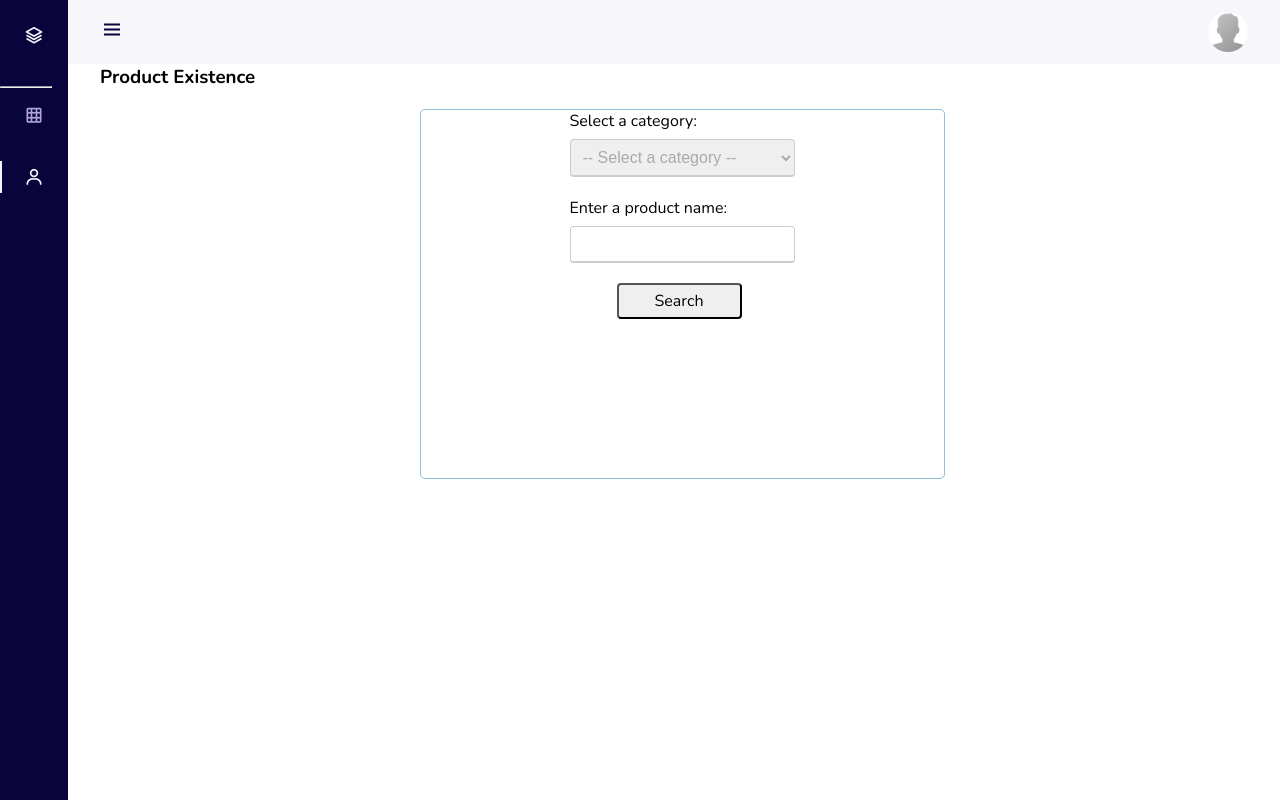
After one commit to Anceley-Mahara/Techincal-Assessment, a PHP site: page /views/product-existence.php in a window 1280 px wide. The commit adds this page. Run offline with PHP 8.4, Linux system fonts and the light colour scheme.

Commit message:
Added MVC files

```diff
--- a/assets/css/style.css
+++ b/assets/css/style.css
@@ -109,6 +109,7 @@ a{
   color:var(--first-color-light);
   margin-bottom:1.5rem;
   transition:.3s;
+
 }
 .nav__link:hover{
   color:var(--white-color);
@@ -143,6 +144,51 @@ p{
   line-height: 1.6;
 }
 
+.search-box {
+  width: 100%;
+  max-width: 525px;
+  min-height: 370px;
+  position: relative;
+  border: #297fb981 1px solid;
+  border-radius: 5px;
+  margin: auto;
+  display: flex;
+  flex-direction: column;
+  align-items: center; /* Center the form fields horizontally */
+}
+
+.search-box .search-field {
+  border: #ccc 1px solid;
+  border-bottom: #ccc 2px solid;
+  padding: 8px;
+  width: 100%; /* Make the search field take the full width */
+  display: block;
+  color: #AAAAAA;
+  margin-top: 7px;
+  font-size: 1em;
+  border-radius: 4px;
+}
+.search-box .button {
+  margin-top: 15px; /* Add margin to the button */
+  width:125px;
+  padding-top:5px;
+  padding-bottom:5px;
+  border-radius:4px;
+  margin-top:20px;
+  margin-bottom:20px;
+  margin-left:47px;
+  font-family: var(--body-font);
+  font-size: var(--normal-font-size);
+}
+.button:hover{
+  background:#c8c8c9;
+}
+
+/* Optional: Add spacing between form fields */
+.search-box .group:not(:last-child) {
+  margin-bottom: 20px;
+}
+
 @media screen and (min-width:768px){
   body{
     margin:calc(var(--header-height) + 1rem) 0 0 0;
@@ -172,3 +218,6 @@ p{
     padding-left:calc(var(--nav-width) + 188px);
   }
 }
+select {
+  margin-bottom: 20px;
+}
--- /dev/null
+++ b/assets/javascript/search.js
@@ -0,0 +1,12 @@
+function validateForm() {
+	var letters = /^[A-Za-z]+$/;
+	var productName = document.forms["searchForm"]["productName"].value;
+    var category = document.forms["searchForm"]["category"].value;
+
+	if (productName == "" || category == "") {
+	  alert("Search fields must be filled out");
+	  return false;
+	}else if (productName.match(letters)){
+		return true;
+	}
+  }
--- a/assets/javascript/sidebar-dropdown.js
+++ /dev/null
@@ -1,6 +0,0 @@
-const categoriesDropdown = document.getElementById("categories-dropdown");
-const categoriesSubmenu = categoriesDropdown.querySelector(".submenu");
-
-categoriesDropdown.addEventListener("click", () => {
-  categoriesSubmenu.classList.toggle("open");
-});
--- /dev/null
+++ b/controllers/category-controller.php
@@ -0,0 +1,52 @@
+<?php
+class CategoryController {
+
+    public function getData(): array {
+        $json_data = file_get_contents('../data.json');
+        $data = json_decode($json_data);
+
+        return $data;
+    }
+
+    public function getProductsInCategory(string $selectedCategory): array {
+        // Get data from the data source
+        $data = $this->getData();
+        // Time complexity: O(n)
+        // Get all products in the selected category
+        $selectedCategoryData = null;
+        foreach ($data as $categoryData) {
+            if ($categoryData->name === $selectedCategory) {
+                $selectedCategoryData = $categoryData;
+                break;
+            }
+        }
+          // If the selected category is found, return its products
+          if ($selectedCategoryData) {
+            return $selectedCategoryData->products;
+        }
+        // If the selected category is not found, return an empty array
+        return [];
+    }
+
+    public function doesProductExistInCategory(string $selectedCategory, string $productName): bool {
+    // Get data from the data source
+    $data = $this->getData();
+
+    // Search for the product in the selected category
+    $productFound = [];
+    foreach ($data as $category) {
+        // Time complexity: O(n)
+        if ($category->name == $selectedCategory) {
+            foreach ($category->products as $product) {
+                if (strpos(strtolower($product->name), strtolower($productName)) !== false) {
+                    //product found
+                    return true;
+                }
+            }
+        }
+    }
+     // Product not found in the specified category
+     return false;
+}
+
+}
--- /dev/null
+++ b/controllers/product-controller.php
@@ -0,0 +1,4 @@
+<?php
+    class ProductController {
+
+    }
--- /dev/null
+++ b/data.json
@@ -0,0 +1,24 @@
+[
+    {
+        "name": "Mens",
+        "products": [
+            {
+                "name": "Blue Shirt"
+            },
+            {
+                "name": "Red T-Shirt"
+            }
+        ]
+    },
+    {
+        "name": "Kids",
+        "products": [
+            {
+                "name": "Sneakers"
+            },
+            {
+                "name": "Toy car"
+            }
+        ]
+    }
+]
--- /dev/null
+++ b/views/product-existence.php
@@ -0,0 +1,95 @@
+<?php
+require_once('../controllers/category-controller.php');
+$result = new CategoryController();
+$data = $result->getData();
+
+// Check if the form is submitted
+if ($_SERVER["REQUEST_METHOD"] === "POST") {
+    // Get the selected category from the user
+    $selectedCategory = isset($_POST['category']) ? $_POST['category'] : null;
+
+    // Get the product name from the user
+    $productName = isset($_POST['productName']) ? $_POST['productName'] : null;
+
+    // Check if the product exists in the selected category
+    $productExists = $result->doesProductExistInCategory($selectedCategory, $productName);
+
+}
+?>
+
+<!DOCTYPE html>
+<html lang="en">
+    <head>
+        <meta charset="UTF-8">
+        <meta name="viewport" content="width=device-width, initial-scale=1.0">
+
+        <!-- ===== BOX ICONS ===== -->
+        <link href='https://cdn.jsdelivr.net/npm/boxicons@2.0.5/css/boxicons.min.css' rel='stylesheet'>
+
+        <!-- ===== CSS ===== -->
+        <link rel="stylesheet" href="../assets/css/style.css">
+
+        <title>Products</title>
+    </head>
+    <body id="body-pd">
+        <header class="header" id="header">
+            <div class="header__toggle">
+                <i class='bx bx-menu' id="header-toggle"></i>
+            </div>
+            <div class="header__img">
+                <img decoding="async" src="../assets/img/default-avatar.png">
+            </div>
+        </header>
+
+        <div class="l-navbar" id="nav-bar">
+            <nav class="nav">
+                <div>
+                    <a href="index.php" class="nav__logo">
+                        <i class='bx bx-layer nav__logo-icon'></i>
+                        <span class="nav__logo-name">Product Items</span>
+                    </a>
+                        <hr></hr>
+                    <div class="nav__list">
+                        <a href="products-in-category.php" class="nav__link">
+                            <i class='bx bx-grid nav__icon' ></i>
+                            <span class="nav__name">Choose Category</span>
+                        </a>
+                        <a href="product-existence.php" class="nav__link active">
+                            <i class='bx bx-user nav__icon'></i>
+                            <span class="nav__name">Find Products</span>
+                        </a>
+                    </div>
+                </div>
+            </nav>
+        </div>
+        <h3>Product Existence</h3>
+
+    <div class="search-box">
+        <form method="post" name="searchForm" onsubmit="return validateForm()">
+            <label for="category" class="label">Select a category:</label>
+            <select name="category" id="category" class="search-field">
+                <option value="">-- Select a category --</option>
+                <?php foreach ($data as $category): ?>
+                <option value="<?php echo $category->name; ?>"><?php echo $category->name; ?></option>
+                <?php endforeach; ?>
+            </select>
+            <label for="product_name" class="label">Enter a product name:</label>
+            <input type="text" name="productName" id="productName" class="search-field">
+            <button type="submit" class="button">Search</button>
+        </form>
+
+    <!-- Display message based on whether the product is found -->
+    <?php if (isset($productExists)): ?>
+        <?php if ($productExists): ?>
+            <p id="successMessage" class="alert alert-success">Product found in the selected category!</p>
+        <?php else: ?>
+            <p id="errorMessage">Product not found in the selected category.</p>
+        <?php endif; ?>
+    <?php endif; ?>
+    </div>
+
+        <!--===== SCRIPT JS =====-->
+        <script src="../assets/javascript/script.js"></script>
+        <script src="../assets/javascript/search.js"></script>
+    </body>
+</html>
```
Also changed, not shown: assets/javascript/category.js (added, +8 -0 lines), controller/products-controller.php (deleted, +0 -73 lines), models/category-model.php (added, +11 -0 lines), models/product-model.php (added, +9 -0 lines), unit-tests.php (added, +27 -0 lines), view/index.php (deleted, +0 -61 lines), view/kids-category.php (deleted, +0 -61 lines), view/men-category.php (deleted, +0 -61 lines), views/products-in-category.php (added, +100 -0 lines).
